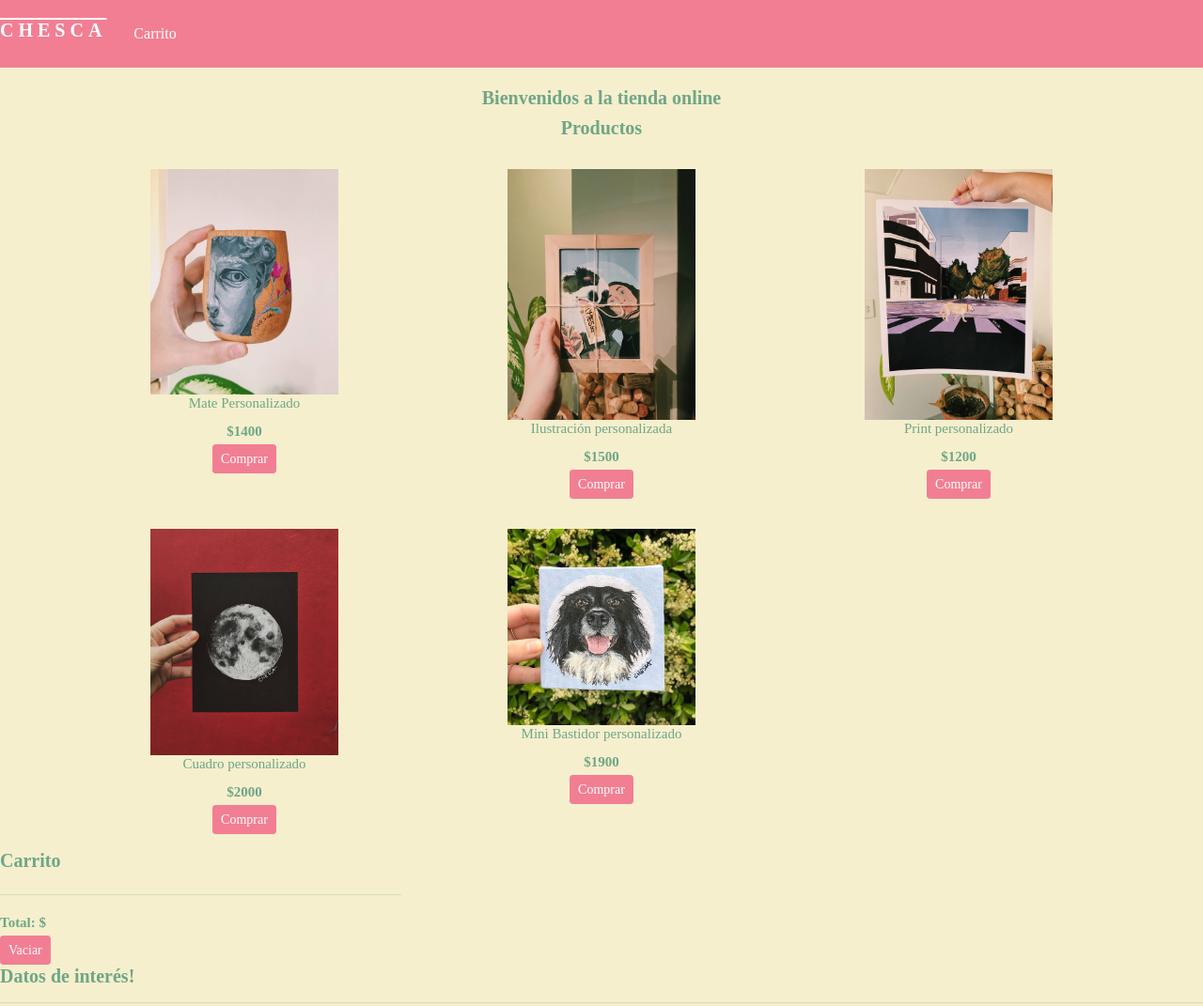
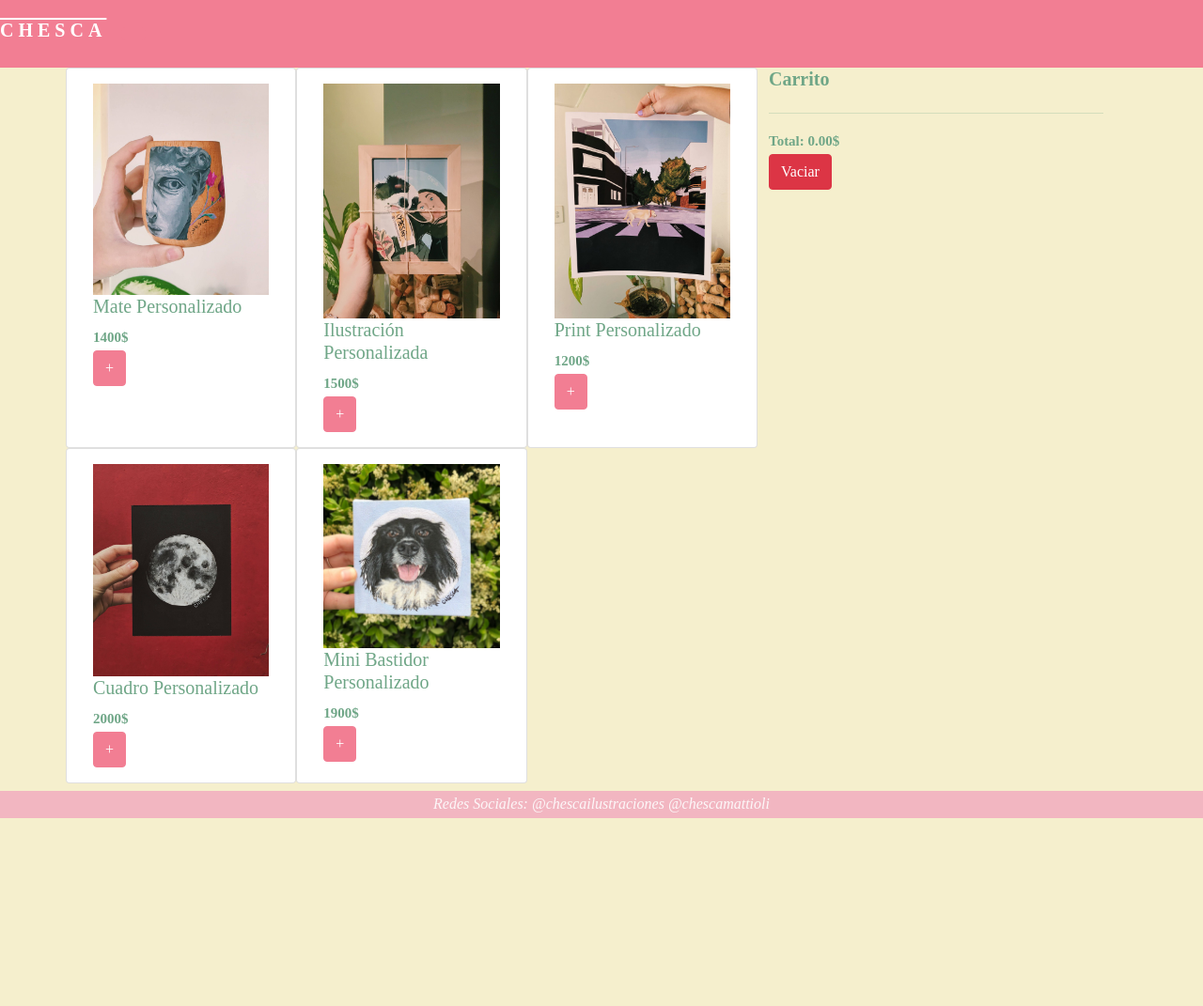
Before and after one commit to FrancescaMattioli/JavaScriptChesca, a plain HTML site: page index.html in a window 1280 px wide. Shown: the top 1071 px of the page at 94% size. After the commit the page ends 871 px from the top, so only its background shows below. Drawn offline with nearby package versions, Linux system fonts and the light colour scheme; some packages are replaced by stand-ins of ours; no server answers; a script that the page names is missing.

Commit message:
proyecto final

```diff
--- a/index.html
+++ b/index.html
@@ -20,73 +20,21 @@
         <button id="carrito" type="button" class="btn btn-primary btn-lrg">Carrito</button>
     </header>
     <main>
-        <!--form>
-            <fieldset>
-                <label for="nombre"> Escriba su nombre:</label>
-                <input type="text" id="nombre"/>
-                <button type="button" onclick="saludo()">Enviar</button>
-            </fieldset>
-        </form>-->
-        <div class="main container text-center">
-            <h2 class="margin">Bienvenidos a la tienda online</h2>
-            <h2>Productos</h2>
-            <div class="row producto">
-                <div id= item class="col-md-4">
-                    <img src="./img/MatePersonalizado.jpeg" class="img-responsive" style="width:100%"
-                        alt="Mate artesanal con dibujo de El David de Miguel Angel con una flor rosa">
-                    <h3>Mate Personalizado</h3>
-                    <p>$1400</p>
-                    <button id="mateBtn" type="button" class="btn btn-primary btn-sm">Comprar</button>
-                </div>
-                <div id= item class="col-md-4">
-                    <img src="./img/IlustraciónPersonalizada.jpeg" class="img-responsive" style="width:100%"
-                        alt="Ilustración de una mujer con su mascota en un portarretrato">
-                    <h3>Ilustración personalizada</h3>
-                    <p>$1500</p>
-                    <button id="ilusBtn" type="button" class="btn btn-primary btn-sm">Comprar</button>
-                </div>
-                <div id= item class="col-md-4">
-                    <img src="./img/PrintPErsonalizado.jpeg" class="img-responsive" style="width:100%"
-                        alt="Ilustración de un perro cruzando la calle">
-                    <h3>Print personalizado</h3>
-                    <p>$1200</p>
-                    <button id="printBtn" type="button" class="btn btn-primary btn-sm">Comprar</button>
-                </div>
-            </div>
-
-            <div class="row producto">
-                <div id= item class="col-md-4">
-                    <img src="./img/CuadroPersonalizado.jpeg" class="img-responsive" style="width:100%"
-                        alt="Cuadro pintado de la luna ">
-                    <h3>Cuadro personalizado</h3>
-                    <p>$2000</p>
-                    <button id="cuadroBtn" type="button" class="btn btn-primary btn-sm">Comprar</button>
-                </div>
-                <div id= item class="col-md-4">
-                    <img src="./img/MiniBastidorPersonalizado.jpeg" class="img-responsive" style="width:100%"
-                        alt="Mini cuadro de un perro">
-                    <h3>Mini Bastidor personalizado</h3>
-                    <p>$1900</p>
-                    <button id="miniBBtn" type="button" class="btn btn-primary btn-sm">Comprar</button>
-                </div>
+        <div class="container">
+            <div class="row">
+                <!-- Articulos -->
+                <main id="items" class="col-sm-8 row"></main>
+                <!-- Carrito -->
+                <aside class="col-sm-4">
+                    <h2>Carrito</h2>
+                    <ul id="carrito" class="list-group"></ul>
+                    <hr>
+                    <!-- Precio total -->
+                    <p class="text-right">Total: <span id="total"></span>$</p>
+                    <button id="btn-vaciar" class="btn btn-danger">Vaciar</button>
+                </aside>
             </div>
         </div>
-        <!-- Carrito -->
-        <div id="items" class="col-sm-8 row"></div>
-            <aside class="col-sm-4">
-                <h2>Carrito</h2>
-                    <ul id="carrito" class="list-group"></ul>
-                    <hr>
-                    <p class="text-right">Total: <span id="total"></span>&dollar;</p>
-                    <button id="boton-vaciar" type="button" class="btn btn-primary btn-sm">Vaciar</button>
-            </aside>
-        </div>
-        <h2>Datos de interés!</h2>
-    <hr/>
-
-    <ul id="datos">
-    </ul>
-
     </main>
     <footer class="footer container-fluid text-center">
         <adress class="links">
@@ -95,7 +43,7 @@
             <a target="_blank" href="https://www.instagram.com/chescamattioli/">@chescamattioli</a>
         </adress>
     </footer>
-    <script src="js/javaScrips.js"></script>
+    <script src="js/main.js"></script>
 </body>
 
 </html>
--- a/js/javaScrips.js
+++ b/js/javaScrips.js
@@ -30,7 +30,7 @@ btnMate.addEventListener("click", respuestaCompraMate)
 
 function respuestaCompraMate() {
     console.log(articulos[0]);
-    carrito.push(articulos[0])
+    carrito.push(articulos[0].precio)
 }
 
 let btnIlus = document.getElementById("ilusBtn")
@@ -38,7 +38,7 @@ btnIlus.addEventListener("click", respuestaCompraIlus)
 
 function respuestaCompraIlus() {
     console.log(articulos[1]);
-    carrito.push(articulos[1])
+    carrito.push(articulos[1].precio)
 }
 
 let btnPrint = document.getElementById("printBtn")
@@ -46,7 +46,7 @@ btnPrint.addEventListener("click", respuestaCompraPrint)
 
 function respuestaCompraPrint() {
     console.log(articulos[2]);
-    carrito.push(articulos[2])
+    carrito.push(articulos[2].precio)
 }
 
 let btnCuadro = document.getElementById("cuadroBtn")
@@ -54,7 +54,7 @@ btnCuadro.addEventListener("click", respuestaCompraCuadro)
 
 function respuestaCompraCuadro() {
     console.log(articulos[3]);
-    carrito.push(articulos[3])
+    carrito.push(articulos[3].precio)
 }
 
 let btnMiniB = document.getElementById("miniBBtn")
@@ -62,7 +62,7 @@ btnMiniB.addEventListener("click", respuestaCompraMiniB)
 
 function respuestaCompraMiniB() {
     console.log(articulos[4]);
-    carrito.push(articulos[4])
+    carrito.push(articulos[4].precio)
 }
 
 //Funcion carrito
--- /dev/null
+++ b/js/main.js
@@ -0,0 +1,192 @@
+//Array productos
+const articulos = [
+    {
+        id: 1,
+        nombre: 'Mate Personalizado',
+        precio: 1400,
+        imagen: './img/MatePersonalizado.jpeg'
+    },
+    {
+        id: 2,
+        nombre: 'Ilustración Personalizada',
+        precio: 1500,
+        imagen: './img/IlustraciónPersonalizada.jpeg'
+    },
+    {
+        id: 3,
+        nombre: 'Print Personalizado',
+        precio: 1200,
+        imagen: './img/PrintPersonalizado.jpeg'
+    },
+    {
+        id: 4,
+        nombre: 'Cuadro Personalizado',
+        precio: 2000,
+        imagen: './img/CuadroPersonalizado.jpeg'
+    },
+    {
+        id: 5,
+        nombre: 'Mini Bastidor Personalizado',
+        precio: 1900,
+        imagen: './img/MiniBastidorPersonalizado.jpeg'
+    }
+
+];
+
+let carrito = [];
+const moneda = '$';
+const DOMitems = document.querySelector('#items');
+const DOMcarrito = document.querySelector('#carrito');
+const DOMtotal = document.querySelector('#total');
+const DOMbotonVaciar = document.querySelector('#btn-vaciar');
+const miLocalStorage = window.localStorage;
+// Funciones
+
+// Crea las tarjs de prods. en html.
+function renderizarProductos() {
+    articulos.forEach((info) => {
+
+        const crear = document.createElement('div');
+        crear.classList.add('card', 'col-sm-4');
+
+        const crearCardBody = document.createElement('div');
+        crearCardBody.classList.add('card-body');
+
+        const crearTitle = document.createElement('h5');
+        crearTitle.classList.add('card-title');
+        crearTitle.textContent = info.nombre;
+
+        const crearImagen = document.createElement('img');
+        crearImagen.classList.add('img-fluid');
+        crearImagen.setAttribute('src', info.imagen);
+
+        const crearPrecio = document.createElement('p');
+        crearPrecio.classList.add('card-text');
+        crearPrecio.textContent = `${info.precio}${moneda}`;
+
+        const crearBoton = document.createElement('button');
+        crearBoton.classList.add('btn', 'btn-primary');
+        crearBoton.textContent = '+';
+        crearBoton.setAttribute('marcador', info.id);
+        crearBoton.addEventListener('click', añadirAlCarrito);
+        // Crear todo
+        crearCardBody.appendChild(crearImagen);
+        crearCardBody.appendChild(crearTitle);
+        crearCardBody.appendChild(crearPrecio);
+        crearCardBody.appendChild(crearBoton);
+        crear.appendChild(crearCardBody);
+        DOMitems.appendChild(crear);
+    });
+}
+
+//Añadir prods. al carrito
+function añadirAlCarrito(evento) {
+    carrito.push(evento.target.getAttribute('marcador'))
+    renderizarCarrito();
+    guardarCarritoEnLocalStorage();
+
+}
+
+/**
+ * Dibuja todos los productos guardados en el carrito
+ */
+function renderizarCarrito() {
+    // Vaciar todo el html
+    DOMcarrito.textContent = '';
+    // Sacar duplicados
+    const carritoSinDuplicados = [...new Set(carrito)];
+    // Generamos los Nodos a partir de carrito
+    carritoSinDuplicados.forEach((item) => {
+        // Obtenemos el item que necesitamos de la variable base de datos
+        const miItem = articulos.filter((itemArticulos) => {
+            // ¿Coincide las id? Solo puede existir un caso
+            return itemArticulos.id === parseInt(item);
+        });
+        // Cantidad de mismo prod agregado
+        const numeroUnidadesItem = carrito.reduce((total, itemId) => {
+            return itemId === item ? total += 1 : total;
+        }, 0);
+        // Creamos el nodo del item del carrito
+        const miNodo = document.createElement('li');
+        miNodo.classList.add('list-group-item', 'text-right', 'mx-2');
+        miNodo.textContent = `${numeroUnidadesItem} x ${miItem[0].nombre} - ${miItem[0].precio}${moneda}`;
+        // Borrar
+        const miBoton = document.createElement('button');
+        miBoton.classList.add('btn', 'btn-danger', 'mx-5');
+        miBoton.textContent = 'X';
+        miBoton.style.marginLeft = '1rem';
+        miBoton.dataset.item = item;
+        miBoton.addEventListener('click', borrarItemCarrito);
+        // Mezclamos nodos
+        miNodo.appendChild(miBoton);
+        DOMcarrito.appendChild(miNodo);
+    });
+    // Precio total en el html
+    DOMtotal.textContent = calcularTotal();
+}
+
+//Para borrar un articulo del carrito (mediante id)
+function borrarItemCarrito(evento) {
+    const id = evento.target.dataset.item;
+    carrito = carrito.filter((carritoId) => {
+        return carritoId !== id;
+    });
+    renderizarCarrito();
+    guardarCarritoEnLocalStorage();
+}
+
+//Cálculo del total
+function calcularTotal() {
+    return carrito.reduce((total, item) => {
+        const miItem = articulos.filter((itemArticulos) => {
+            return itemArticulos.id === parseInt(item);
+        });
+        return total + miItem[0].precio;
+    }, 0).toFixed(2);
+}
+
+//Vaciar carrito y sweet alert
+function vaciarCarrito() {
+    carrito = [];
+    renderizarCarrito();
+    localStorage.clear();
+}
+
+let botonVaciar = document.getElementById("btn-vaciar")
+
+botonVaciar.addEventListener('click', function () {
+    Swal.fire({
+        title: 'Estas seguro que deseas eliminar?',
+        text: "",
+        icon: 'warning',
+        showCancelButton: true,
+        confirmButtonColor: '#3085d6',
+        cancelButtonColor: '#d33',
+        confirmButtonText: 'Si'
+    }).then((result) => {
+        if (result.isConfirmed) {
+            Swal.fire(
+                'Eliminado',
+                'Se eliminó tu carrito :(',
+                'success'
+            )
+        }
+    })
+})
+
+function guardarCarritoEnLocalStorage () {
+    miLocalStorage.setItem('carrito', JSON.stringify(carrito));
+}
+
+function cargarCarritoDeLocalStorage () {
+    if (miLocalStorage.getItem('carrito') !== null) {
+        carrito = JSON.parse(miLocalStorage.getItem('carrito'));
+    }
+}
+
+// Eventos
+DOMbotonVaciar.addEventListener('click', vaciarCarrito);
+
+// Inicio
+renderizarProductos();
+renderizarCarrito();
```
